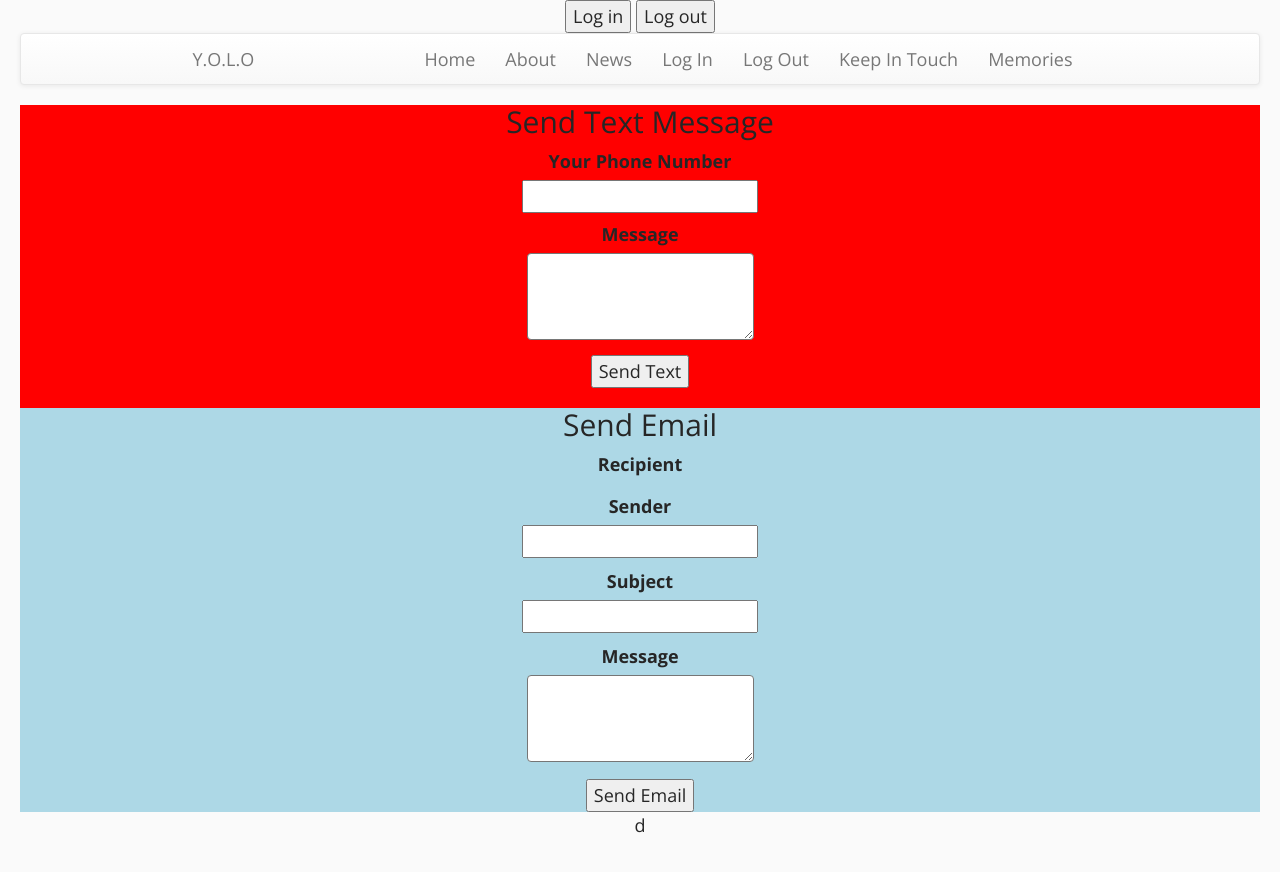
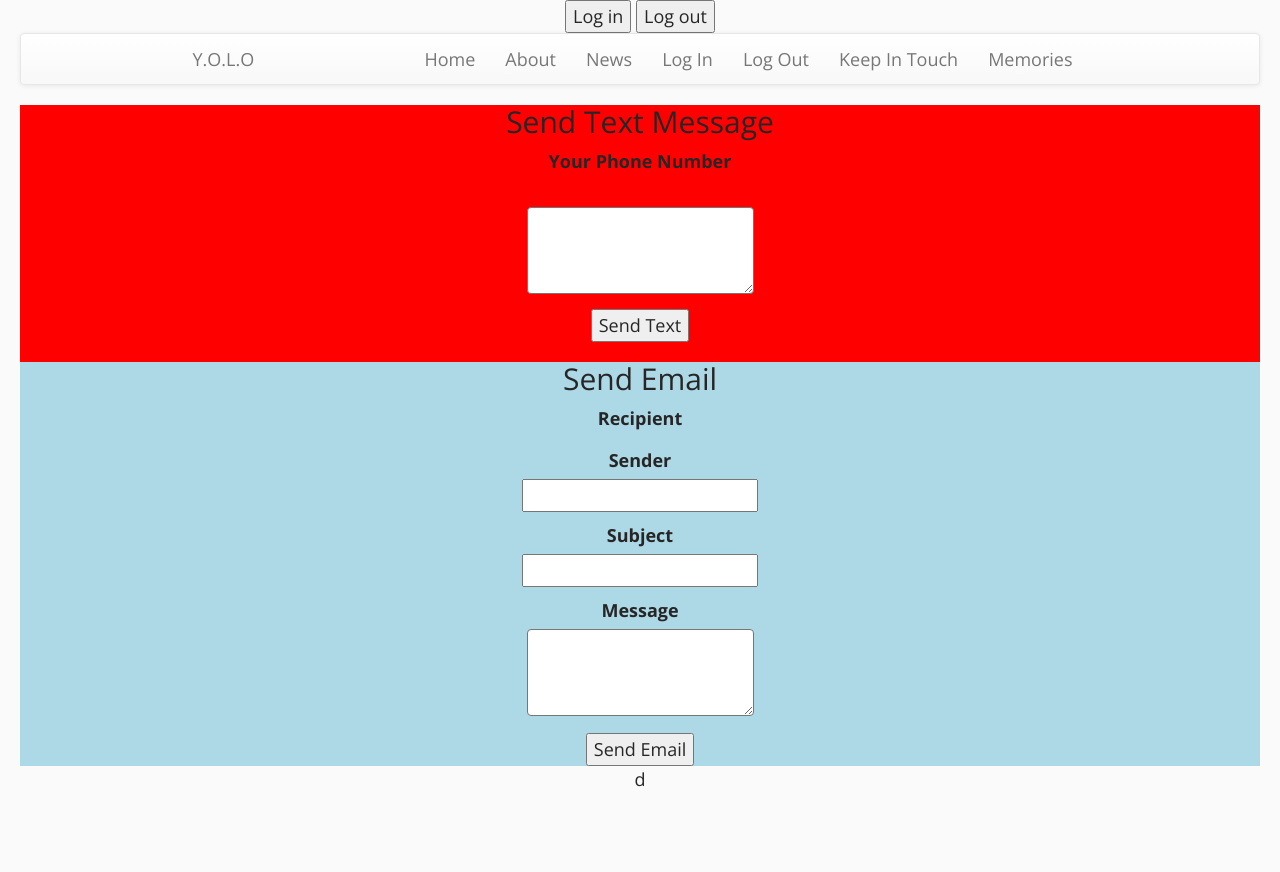
Before and after one commit to mustang0364/devpersonalproject, a React (Create React App) app: page /sms in a window 1280 px wide. Shown: the top 872 px of the page. Built offline with nearby package versions, Linux system fonts and the light colour scheme; no server answers; what google-maps-react would draw is missing.

Commit message:
text recipient done

```diff
--- a/src/components/Twilio/SMS.js
+++ b/src/components/Twilio/SMS.js
@@ -39,10 +39,10 @@ class SMS extends Component {
           <h2> Send Text Message </h2>
           <label> Your Phone Number </label>
           <br />
-          <input value={text.recipient}
+          {/* <input value={text.recipient}
             onChange={e => this.setState({ text: { ...text, recipient: e.target.value } })} />
           <div style={spacer} />
-          <label> Message </label>
+          <label> Message </label> */}
           <br />
           <textarea rows={3} value={text.textmessage} style={textArea}
             onChange={e => this.setState({ text: { ...text, textmessage: e.target.value } })} />
```
